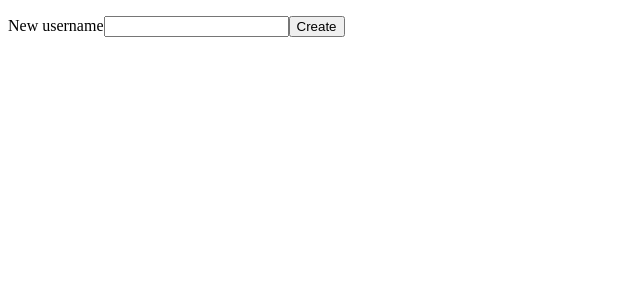
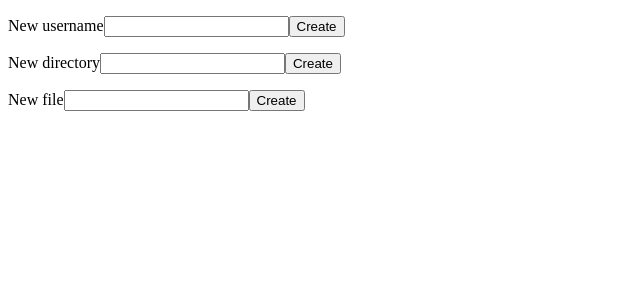
Before and after one commit to charikova/DS_project, a Flask app: page / in a window 1280 px wide. Shown: the top 300 px of the page, without its empty margins (0-640 px from the left). Run offline with Flask 2, Linux system fonts and the light colour scheme.

Commit message:
Add CREATE_FILE, CREATE_DIRECTORY functions

```diff
--- a/client.py
+++ b/client.py
@@ -10,32 +10,18 @@ def student():
     return render_template("index.html")
 
 
-@app.route('/result', methods=['POST', 'GET'])
-def result():
-    name = request.form.getlist('Name')[0]
-    print(name)
-    response = requests.get('http://10.1.1.141:1337', json={"command": "init", "args": {"username": name}})
-    print(response)
-    #response = json.loads(request.get_json('http://10.1.1.141:1337', json={"command": "init", "args": {"username": name}}).text)
-    #print(response["status"], ':', response["message"])
-    #print('Available size:', response["size"])
-    return render_template("result.html", result=result)
+@app.route('/initialize', methods=['POST', 'GET'])
+def initialize():
+    name = request.form.getlist('username')[0]
+    response = json.loads(requests.get('http://10.1.1.141:1337', json={"command": "init", "args": {"username": name}}).text)
+    return render_template("initialize.html", result=response)
 
 
-if __name__ == '__main__':
-    app.run(debug=True)
-
-
-def initialize(self, name):
-    response = json.loads(requests.get('http://18.222.226.202:1338',
-                                       json={"command": "init", "args": {"username": name}}).text)
-    print(response["status"], ':', response["message"])
-    print('Available size:', response["size"])
-    return response
-
-
-def file_create(self, filepath):
-    return
+@app.route('/file_create', methods=['POST', 'GET'])
+def file_create():
+    name = request.form.getlist('filename')[0]
+    response = json.loads(requests.get('http://10.1.1.141:1337', json={"command": "init", "args": {"username": name}}).text)
+    return render_template("file_create.html", result=response)
 
 
 def file_read(self, filepath):
@@ -70,8 +56,11 @@ def read_directory(self, filepath):
     return
 
 
-def make_directory(self, filepath):
-    return
+@app.route('/directory_create', methods=['POST', 'GET'])
+def directory_create():
+    name = request.form.getlist('dirname')[0]
+    response = json.loads(requests.get('http://10.1.1.141:1337', json={"command": "init", "args": {"username": name}}).text)
+    return render_template("directory_create.html", result=response)
 
 
 def delete_directory(self, filepath):
@@ -80,3 +69,7 @@ def delete_directory(self, filepath):
 
 def client_run(self):
     return
+
+
+if __name__ == '__main__':
+    app.run(debug=True)
--- a/templates/result.html
+++ b/templates/directory_create.html
@@ -1,8 +1,8 @@
 <!doctype html>
 <html>
    <body>
-      <table border = 1>
-
+      <table border = 0>
+         {{ result }}
       </table>
    </body>
 </html>
--- a/templates/index.html
+++ b/templates/index.html
@@ -5,11 +5,20 @@
     <title>DFS</title>
 </head>
 <body>
+<form action="http://localhost:5000/initialize" method="POST">
+    <p>New username<input type="text" name="username"/><input type="submit" value="Create"/></p>
+</form>
+<form action="http://localhost:5000/directory_create" method="POST">
+    <p>New directory<input type="text" name="dirname"/><input type="submit" value="Create"/></p>
+</form>
+<form action="http://localhost:5000/file_create" method="POST">
+    <p>New file<input type="text" name="filename"/><input type="submit" value="Create"/></p>
+</form>
+
 <table>
     <tr>
-        <form action = "http://localhost:5000/result" method = "POST">
-         <p>New username<input type = "text" name = "Name" /><input type = "submit" value = "Create" /></p>
-      </form>
+        <td>
+        </td>
     </tr>
 </table>
 </body>
```
Also changed, not shown: templates/file_create.html (added, +8 -0 lines), templates/initialize.html (added, +8 -0 lines).
